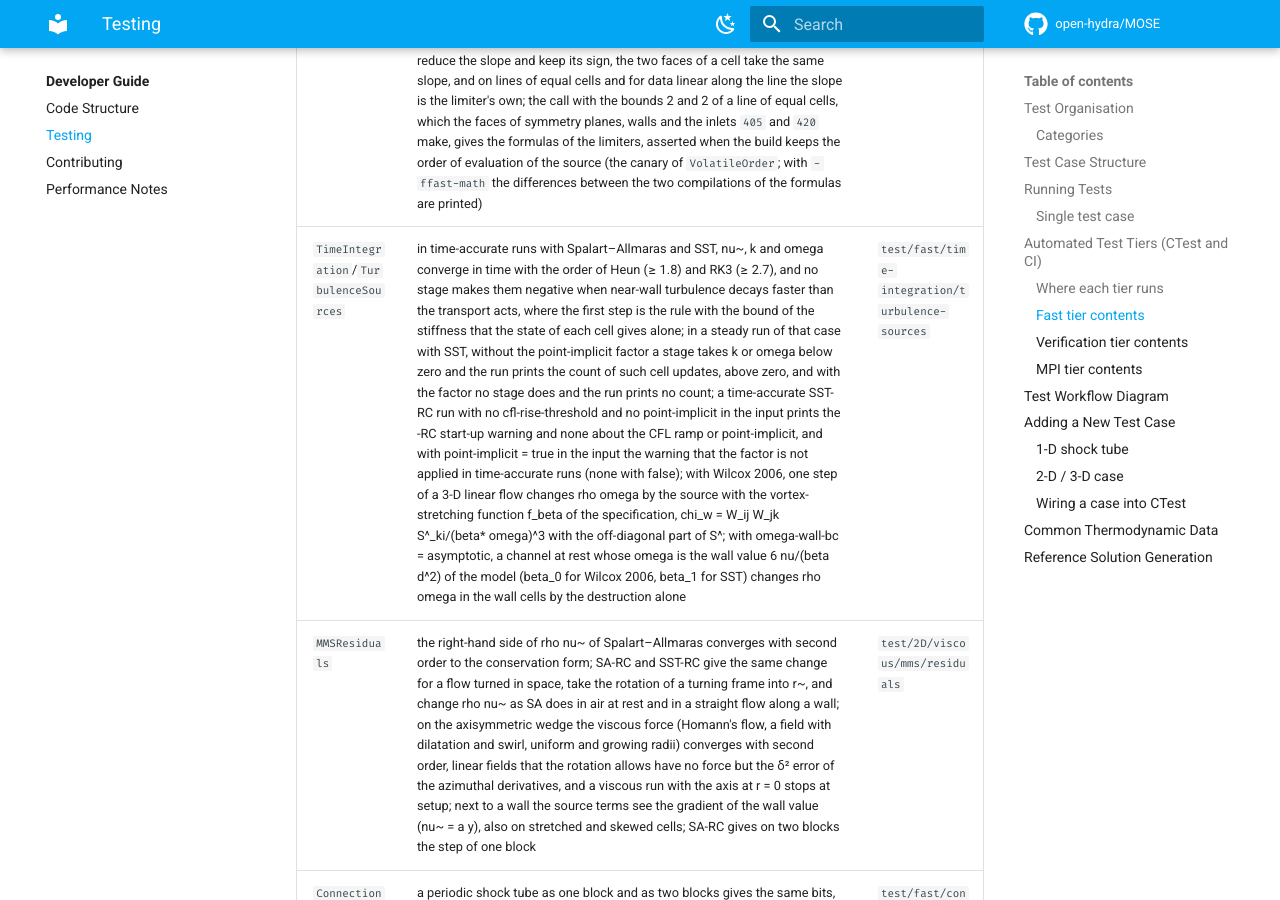
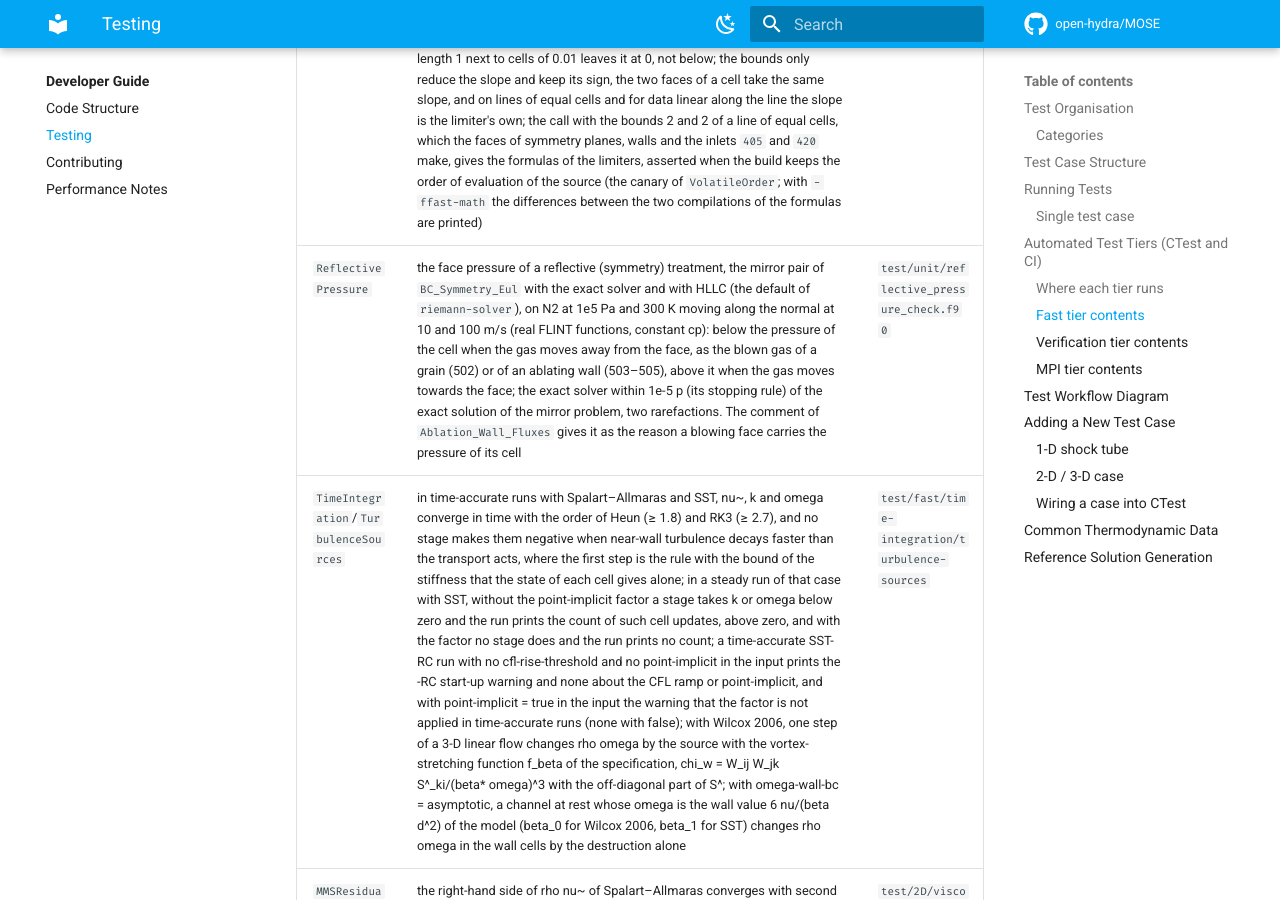
Before and after one commit to open-hydra/MOSE, an MkDocs documentation site: the page built from docs/development/testing.md, in a window 1280 px wide and 900 px high, scrolled down 12022 px. Built offline with MkDocs 1.6.1 and Material for MkDocs 9.7.7, drawn with Linux system fonts in a browser that asks for light colours; comment, search, counter and statistics services are not loaded; some of the changed text lies outside the part shown.

Commit message:
Correct the sign of the reflective wall pressure at a blowing face, pin it
The comment of Ablation_Wall_Fluxes and the README of ablating-wall said a
reflective (symmetry) treatment returns an impermeable-wall pressure that
"overshoots" the true one by about rho*c*u_blow. The blown gas moves away from
the face: imposing u.n = 0 opens a rarefaction and the face pressure falls
below that of the cell. Both texts now say so, in the words of Q2D (50ceecd).

ReflectivePressure, a unit check of the mirror pair of BC_Symmetry_Eul (real
FLINT functions, N2 at 1e5 Pa and 300 K): 10 m/s away from the face, exact
solver p - 3898.5 Pa (0.983 rho*c*u, the closed form of two rarefactions),
HLLC (default) p - 3965.2 Pa (rho*c*u); towards the face both above p; at
100 m/s the exact solver still on its closed form. RED: exact solver with its
left wave taken as a shock fails at 100 m/s; HLLC star pressure flipped to
p + rho*c*u fails in all four cases. The true wall pressure is the cell's
within rho*u^2 (112 Pa here), M times the exact reflective deficit.

Co-Authored-By: Claude Opus 5.5 <noreply@anthropic.com>

```diff
--- a/docs/development/testing.md
+++ b/docs/development/testing.md
@@ -73,6 +73,7 @@ test/
 │   ├── cell_volume_exact.py   # exact volumes of its cells, in rational arithmetic (prints its data block)
 │   ├── muscl_face_bounds_check.f90 # MUSCL face values between the values of the two cells of the face on any line
 │   ├── qcr2000_check.f90      # QCR2000 stress, called as the solver calls it, against its definition
+│   ├── reflective_pressure_check.f90 # face pressure of a reflective treatment for gas along the normal: exact, HLLC
 │   ├── remote_blocks_check.f90 # blocks whose state an MPI rank holds: its own, and the chimera donors of its receivers
 │   └── volatile_order_check.f90 # a difference read back from a VOLATILE variable is rounded as written
 ├── 2D/                        # 2-D validation cases
@@ -310,6 +311,7 @@ their rows stay in the table, marked *(validation)*.
 | `BilinearDistance` | the certified minimum of the wall distance to a bilinear face against the exact distance of the stationarity equations (rational arithmetic, Sturm sequences) on 203 cases (twisted, plane, non-convex, degenerate faces with a collapsed side, three coincident corners, a bowtie, a pinch, a needle of aspect 1e6, faces far from the origin, the focal point of a saddle, adverse cases): within 288 u S, its certificate within 256 u S, no piece cut at the deepest level, at most 1e5 pieces; the fast-path test on 108 faces: taken by the plane ones (convex, thin tapered up to aspect 1e5, triangles of a collapsed side also far from the origin, parallelograms, 2-D extruded faces; coplanar to the bit and rounded), not by twisted faces and plane darts, with its bound of the gap at least the exact gap | `test/unit/bilinear_distance_check.f90` (cases: `test/unit/bilinear_distance_cases.txt`, written by `bilinear_distance_cases.py` with `bilinear_distance_exact.py`) |
 | `RemoteBlocks` | the blocks whose state an MPI rank holds, on four blocks of three ranks, each rank set as a run on three ranks sets it (no MPI call): the blocks with full arrays at set-up (`blocks_needing_full_arrays`), and those that keep `P` after it (`deallocate_remote_computation_data`, every block first allocated in full, as with multigrid), are the blocks of the rank and the donors of the chimera faces (`102`) of the receivers it owns; not the donors of the receivers of other ranks, which the chimera exchange never reads on this rank, nor the donors of a face `104`, which are cells of the other solver | `test/unit/remote_blocks_check.f90` |
 | `MusclFaceBounds` | the MUSCL reconstruction with each limiter on lines of cells of lengths in ratios up to 100: every face value within 8 ulp of the values of the two cells of its face (van Albada where the ratio of the slopes is positive), on 50000 random lines with values over 14 orders of magnitude and 50000 with values down to 1e-33 times the length (face values whose two cells are both below 1e-13 times the length are left out); with van Leer, MC and superbee a cell 1.25 times its neighbour gives the face value 0, between 0.01 and 0, and a forward Euler step at Courant number 1/2 of a cell of length 1 next to cells of 0.01 leaves it at 0, not below; the bounds only reduce the slope and keep its sign, the two faces of a cell take the same slope, and on lines of equal cells and for data linear along the line the slope is the limiter's own; the call with the bounds 2 and 2 of a line of equal cells, which the faces of symmetry planes, walls and the inlets `405` and `420` make, gives the formulas of the limiters, asserted when the build keeps the order of evaluation of the source (the canary of `VolatileOrder`; with `-ffast-math` the differences between the two compilations of the formulas are printed) | `test/unit/muscl_face_bounds_check.f90` |
+| `ReflectivePressure` | the face pressure of a reflective (symmetry) treatment, the mirror pair of `BC_Symmetry_Eul` with the exact solver and with HLLC (the default of `riemann-solver`), on N2 at 1e5 Pa and 300 K moving along the normal at 10 and 100 m/s (real FLINT functions, constant cp): below the pressure of the cell when the gas moves away from the face, as the blown gas of a grain (502) or of an ablating wall (503–505), above it when the gas moves towards the face; the exact solver within 1e-5 p (its stopping rule) of the exact solution of the mirror problem, two rarefactions. The comment of `Ablation_Wall_Fluxes` gives it as the reason a blowing face carries the pressure of its cell | `test/unit/reflective_pressure_check.f90` |
 | `TimeIntegration`/`TurbulenceSources` | in time-accurate runs with Spalart–Allmaras and SST, nu~, k and omega converge in time with the order of Heun (≥ 1.8) and RK3 (≥ 2.7), and no stage makes them negative when near-wall turbulence decays faster than the transport acts, where the first step is the rule with the bound of the stiffness that the state of each cell gives alone; in a steady run of that case with SST, without the point-implicit factor a stage takes k or omega below zero and the run prints the count of such cell updates, above zero, and with the factor no stage does and the run prints no count; a time-accurate SST-RC run with no cfl-rise-threshold and no point-implicit in the input prints the -RC start-up warning and none about the CFL ramp or point-implicit, and with point-implicit = true in the input the warning that the factor is not applied in time-accurate runs (none with false); with Wilcox 2006, one step of a 3-D linear flow changes rho omega by the source with the vortex-stretching function f_beta of the specification, chi_w = W_ij W_jk S^_ki/(beta* omega)^3 with the off-diagonal part of S^; with omega-wall-bc = asymptotic, a channel at rest whose omega is the wall value 6 nu/(beta d^2) of the model (beta_0 for Wilcox 2006, beta_1 for SST) changes rho omega in the wall cells by the destruction alone | `test/fast/time-integration/turbulence-sources` |
 | `MMSResiduals` | the right-hand side of rho nu~ of Spalart–Allmaras converges with second order to the conservation form; SA-RC and SST-RC give the same change for a flow turned in space, take the rotation of a turning frame into r~, and change rho nu~ as SA does in air at rest and in a straight flow along a wall; on the axisymmetric wedge the viscous force (Homann's flow, a field with dilatation and swirl, uniform and growing radii) converges with second order, linear fields that the rotation allows have no force but the δ² error of the azimuthal derivatives, and a viscous run with the axis at r = 0 stops at setup; next to a wall the source terms see the gradient of the wall value (nu~ = a y), also on stretched and skewed cells; SA-RC gives on two blocks the step of one block | `test/2D/viscous/mms/residuals` |
 | `Connections`/`ConnectionFlux` | a periodic shock tube as one block and as two blocks gives the same bits, and conserves mass, momentum and energy to 1e-13, with HLLC, HLLC+Tramel, HLLC+Chen (shock sensor) and HLLC-PC (preconditioned, on a low Mach number wave) | `test/fast/connections/connection-flux` |
```
Also changed, not shown: 5 other files.
